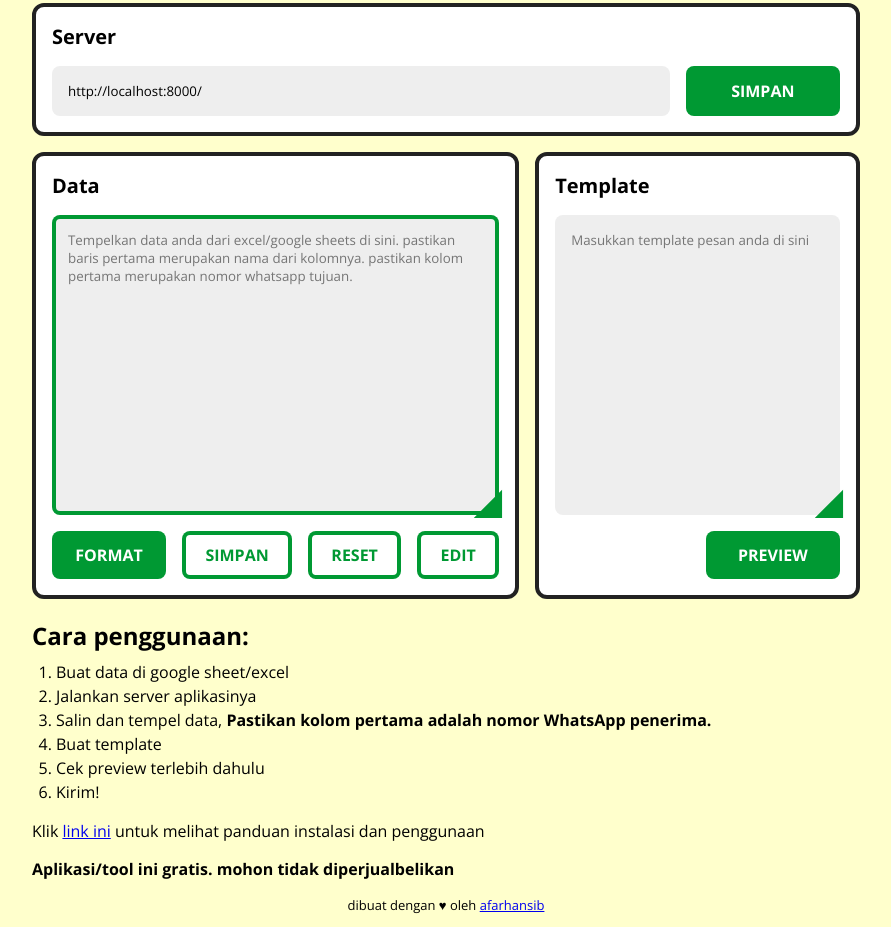
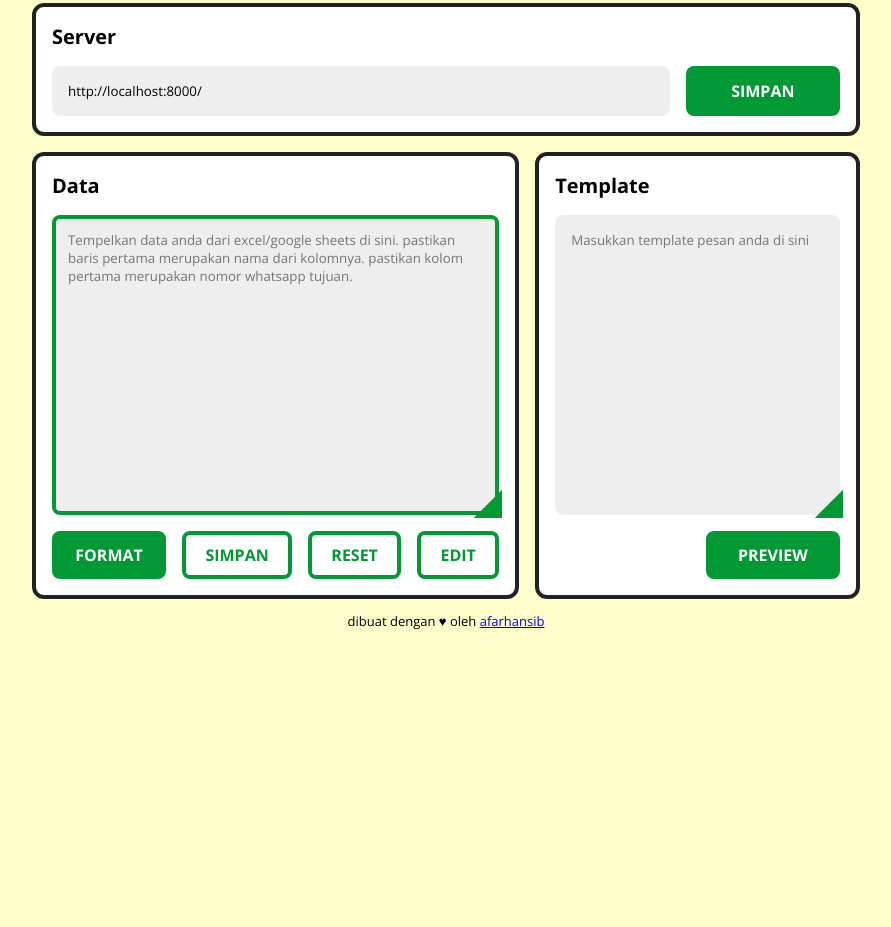
Before and after one commit to rescenic/wabill, a website: page client/index.html in a window 1280 px wide. Shown: the part 187-1114 px from the top of the page, without its empty margins (194-1085 px from the left). After the commit the page ends 830 px from the top, so only its background shows below. Drawn offline with nearby package versions, Linux system fonts and the light colour scheme.

Commit message:
memindahkan panduan jadi ke readme.md

```diff
--- a/client/index.html
+++ b/client/index.html
@@ -83,23 +83,6 @@
 					</div>
 				</div>
 			</section>
-			<section>
-				<div class="guide">
-					<h2>Cara penggunaan:</h2>
-					<ol>
-						<li>Buat data di google sheet/excel</li>
-						<li>Jalankan server aplikasinya</li>
-						<li>Salin dan tempel data, <b>Pastikan kolom pertama adalah nomor WhatsApp penerima.</b></li>
-						<li>Buat template</li>
-						<li>Cek preview terlebih dahulu</li>
-						<li>Kirim!</li>
-					</ol>
-
-					<p>Klik <a href="https://youtu.be/">link ini</a> untuk melihat panduan instalasi dan penggunaan</p>
-
-					<p><strong>Aplikasi/tool ini gratis. mohon tidak diperjualbelikan</strong></p>
-				</div>
-			</section>
 		</main>
 		<footer>
 			<p title="dibuat pada 5 Maret 2021 - ">dibuat dengan <span>&hearts;</span> oleh <a href="https://afarhansib.github.io">afarhansib</a></p>
```
Also changed, not shown: README.md.
